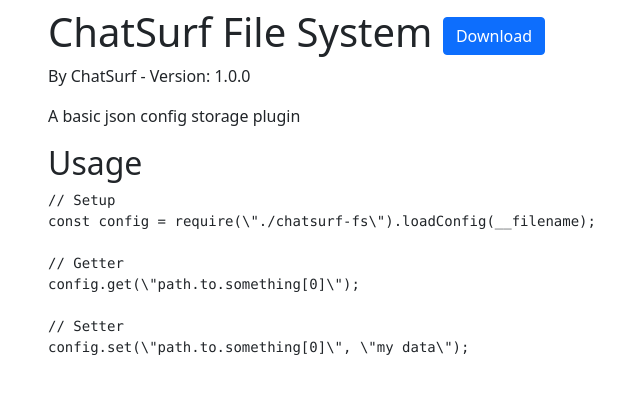
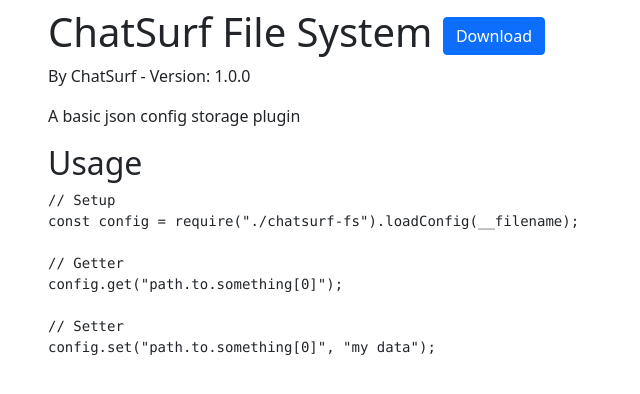
Before and after one commit to ChatSurfApp/plugins, a Jekyll site: the page built from _plugins/chatsurf-fs.md, in a window 1280 px wide. Shown: the top 394 px of the page, without its empty margins (0-640 px from the left). Built offline with Jekyll 4.4.1, drawn with Linux system fonts in a browser that asks for light colours.

````diff
--- a/_plugins/chatsurf-fs.md
+++ b/_plugins/chatsurf-fs.md
@@ -10,12 +10,12 @@ description: |
 
     ```js
     // Setup
-    const config = require(\"./chatsurf-fs\").loadConfig(__filename);
+    const config = require("./chatsurf-fs").loadConfig(__filename);
 
     // Getter
-    config.get(\"path.to.something[0]\");
+    config.get("path.to.something[0]");
 
     // Setter
-    config.set(\"path.to.something[0]\", \"my data\");
+    config.set("path.to.something[0]", "my data");
     ```
 ---
````
